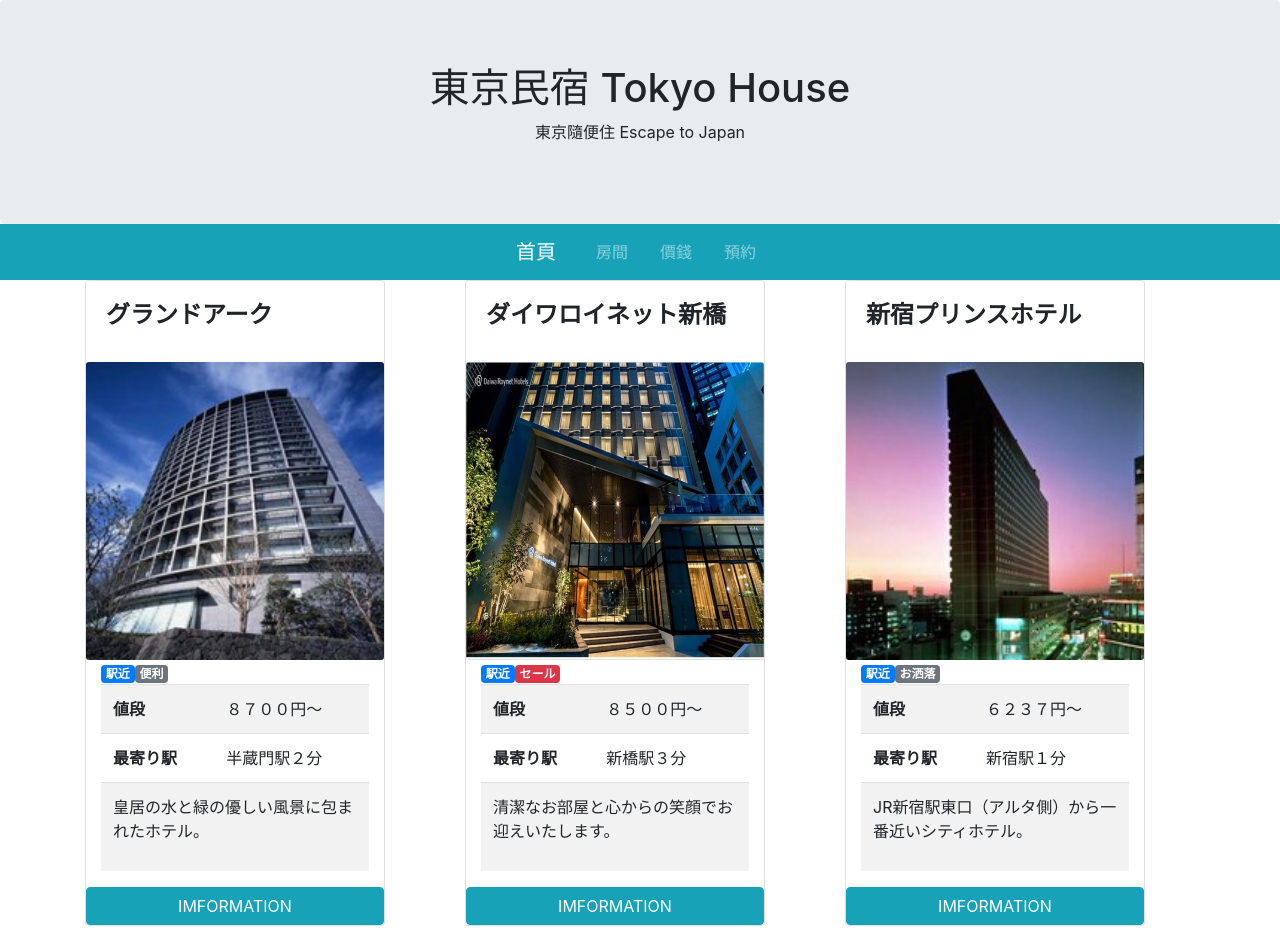
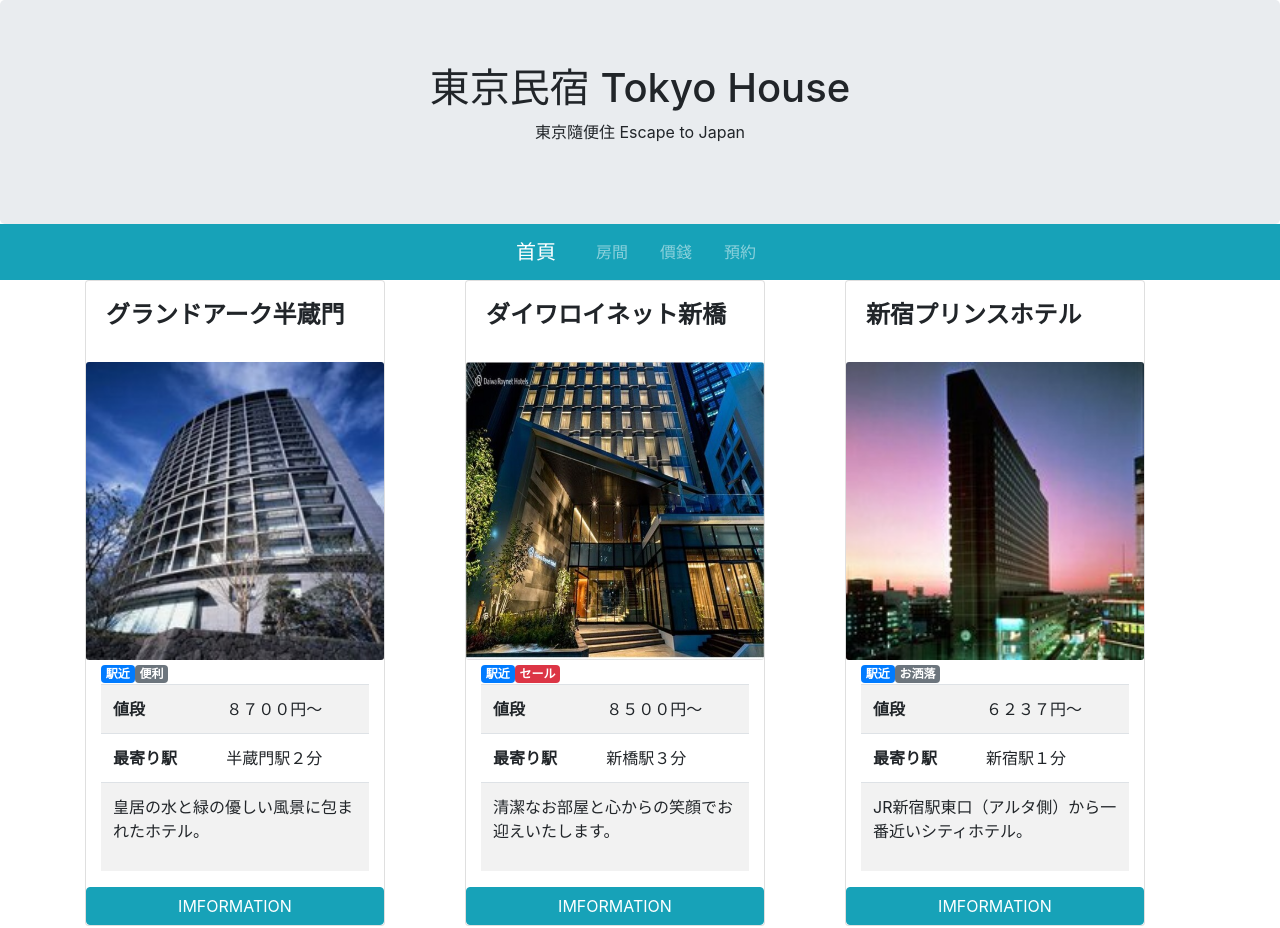
Before and after one commit to gansel7200/vella, a plain HTML site: page index.html in a window 1280 px wide. Shown: the top 928 px of the page. Drawn offline with nearby package versions, Linux system fonts and the light colour scheme.

Commit message:
fix by Tai

```diff
--- a/index.html
+++ b/index.html
@@ -80,7 +80,7 @@
           <div class="card" style="width:300px">
 
             <div class="card-body">
-              <h4 class="card-title">グランドアーク</h4>
+              <h4 class="card-title">グランドアーク半蔵門</h4>
             </div>
 
             <img class="card-img" src="img/Gurado.jpg">
```
